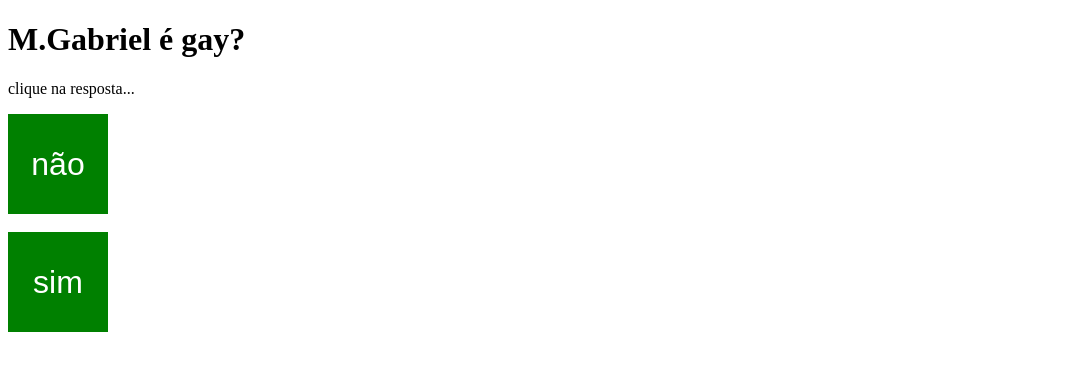
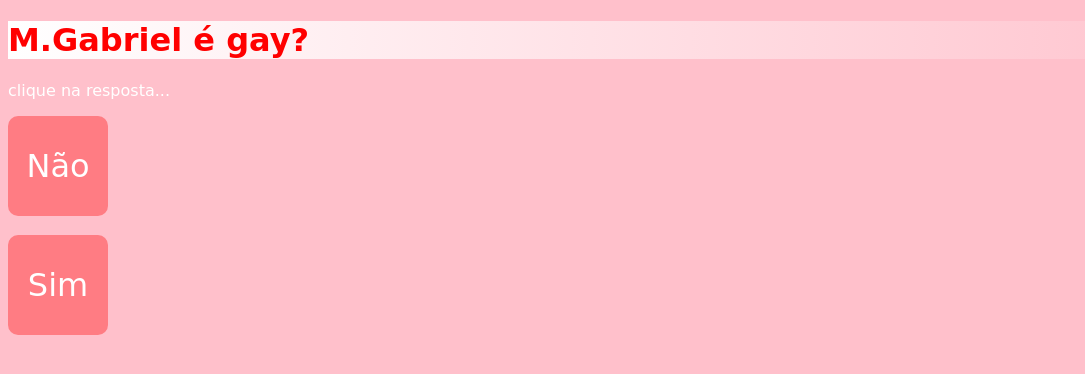
Before and after one commit to CaioRosendo/gabriel, a plain HTML site: page index.html in a window 1280 px wide. Shown: the whole page, without its empty margins (0-1085 px from the left). Drawn offline with Linux system fonts and the light colour scheme.

Commit message:
fim, zoeira gabriel

```diff
--- a/index.html
+++ b/index.html
@@ -5,20 +5,19 @@
     <meta name="viewport" content="width=device-width, initial-scale=1.0">
     <title>Document</title>
     <style>
-            div#sim {
-            font-family: Arial, Helvetica, sans-serif;
+            body {
+                font-family: cursive;
+                background-color: pink;
+                color: white;
+            }
+            h1{
+                background-image: linear-gradient(to right, white, pink);
+                color: red;
+            }
+            div {
+                border-radius: 10px;
                 font-size: 2em;
-            background-color: green;
-            color: white;
-            width: 100px;
-            height: 100px;
-            line-height: 100px;
-            text-align: center;
-        }
-        div#nao {
-            font-family: Arial, Helvetica, sans-serif;
-            font-size: 2em;
-            background-color: green;
+                background-color: rgba(255, 0, 0, 0.355);
                 color: white;
                 width: 100px;
                 height: 100px;
@@ -34,11 +33,11 @@
 <body>
     <h1>M.Gabriel é gay?</h1>
     <p>clique na resposta...</p>
-    <div id="nao" onclick="clicou()" onmouseenter="entrou()"> não
+    <div id="nao" onclick="clicou()" onmouseenter="entrou()">Não
     </div>
     <br>
     <a href="https://www.youtube.com/watch?v=d7BpBAL2ztc&ab_channel=Lonnxx">
-        <div id="sim">sim
+        <div id="sim">Sim
 
         </div>
     </a>
@@ -48,7 +47,8 @@
         function clicou() {
             var c = document.querySelector('div#nao')
            // c.innerHTML = 'Errou...tente novamente'
-            c.style.background = 'white'
+            c.style.background = 'pink'
+            c.style.color = 'pink'
         }
        function entrou() {
         var e = document.querySelector ('div#nao')
```
Lines whose indentation alone changed are shown as unchanged.
